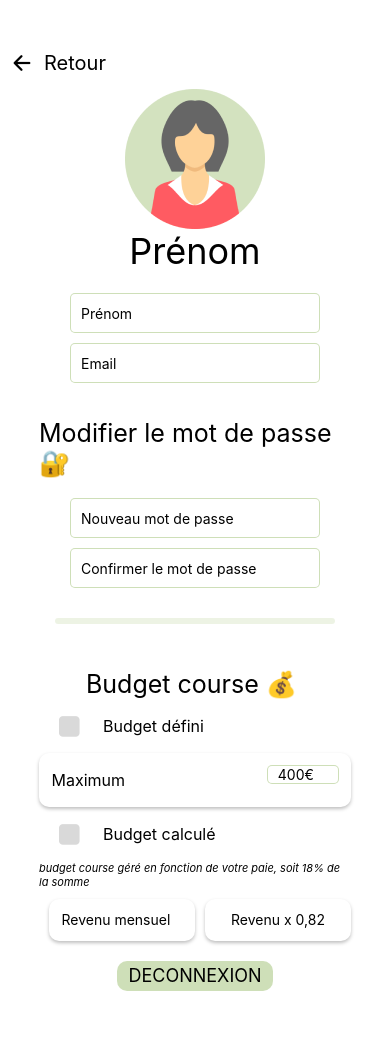
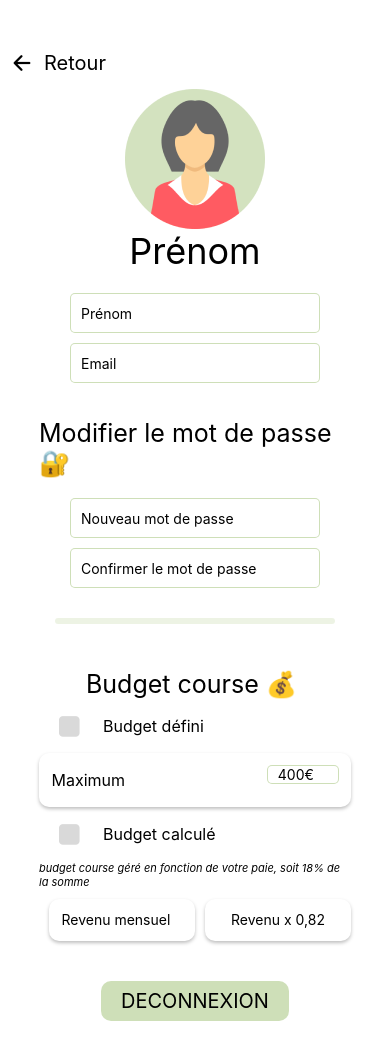
Before and after one commit to pcrdemma/Shop2Plate-Front, a React Native app: screen /Account in a window 390 px wide. Before the commit the page ends 1030 px from the top, so only its background shows below. Built offline with nearby package versions, Linux system fonts and the light colour scheme.

Commit message:
page account ok

```diff
--- a/components/accountStyle.js
+++ b/components/accountStyle.js
@@ -143,18 +143,18 @@ export const style = StyleSheet.create({
         flexDirection : 'row',
     },
     containerDeco : {
-        paddingTop : 20,
+        paddingTop : 40,
         alignItems : 'center',
     },
     buttonDeco : {
-        height : 30,
+        height : 40,
         justifyContent : 'center',
         borderRadius : 10,
-        width :'50%',
+        width :'60%',
         alignItems : 'center',
         backgroundColor: 'rgba(132, 174, 78, 0.4)',
     },
     buttonTextDeco : {
-        fontSize : 18,
+        fontSize : 20,
     },
 });
```
